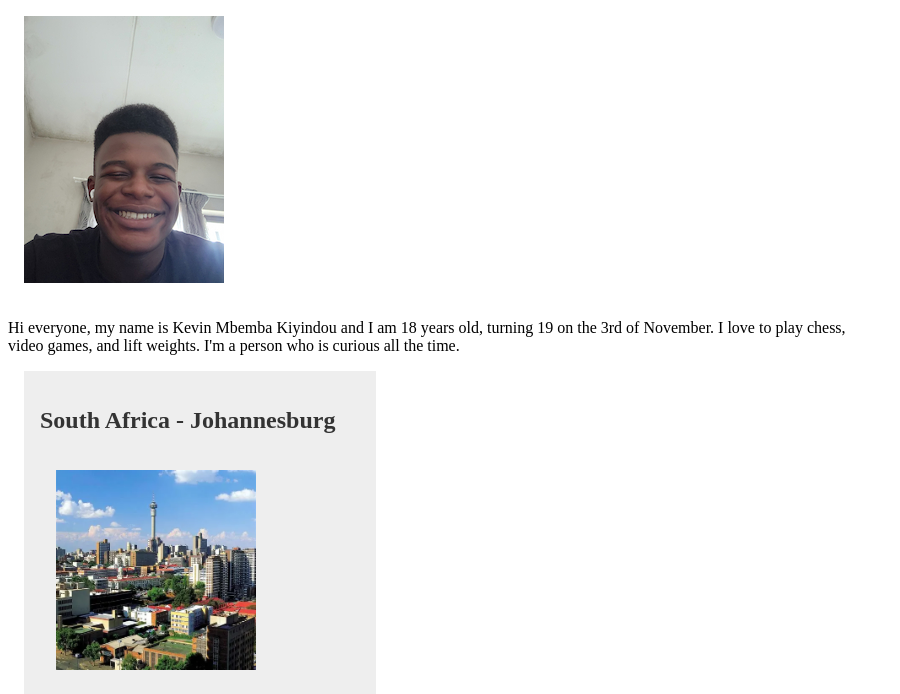
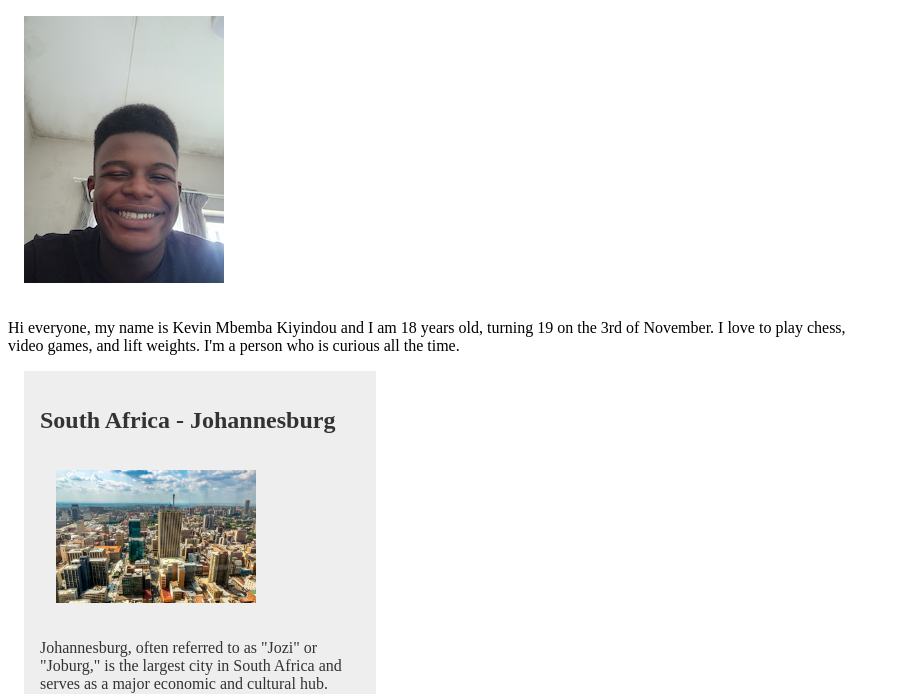
Before and after one commit to snipercoder96/wdd130, a plain HTML site: page index.html in a window 1280 px wide. Shown: the part 258-952 px from the top of the page, without its empty margins (0-900 px from the left). Drawn offline with Linux system fonts and the light colour scheme.

Commit message:
Another change

```diff
--- a/index.html
+++ b/index.html
@@ -29,7 +29,7 @@
 
     <aside>
         <h2>South Africa - Johannesburg</h2>
-        <img src="week02/images/sa.webp" alt="City of Johannesburg in South Africa">
+        <img src="week02/images/south.webp" alt="City of Johannesburg in South Africa">
         <p>
             Johannesburg, often referred to as "Jozi" or "Joburg," is the largest city in South Africa and serves as a
             major
--- a/styles/styles.css
+++ b/styles/styles.css
@@ -20,7 +20,7 @@ img {
   width: 200px;
   height: auto;
   padding: 1rem;
-  box-shadow: none;
+  box-shadow: 1px solid #ccc;
 }
 
 main {
```
Also changed, not shown: week02/images/south.webp (added).
